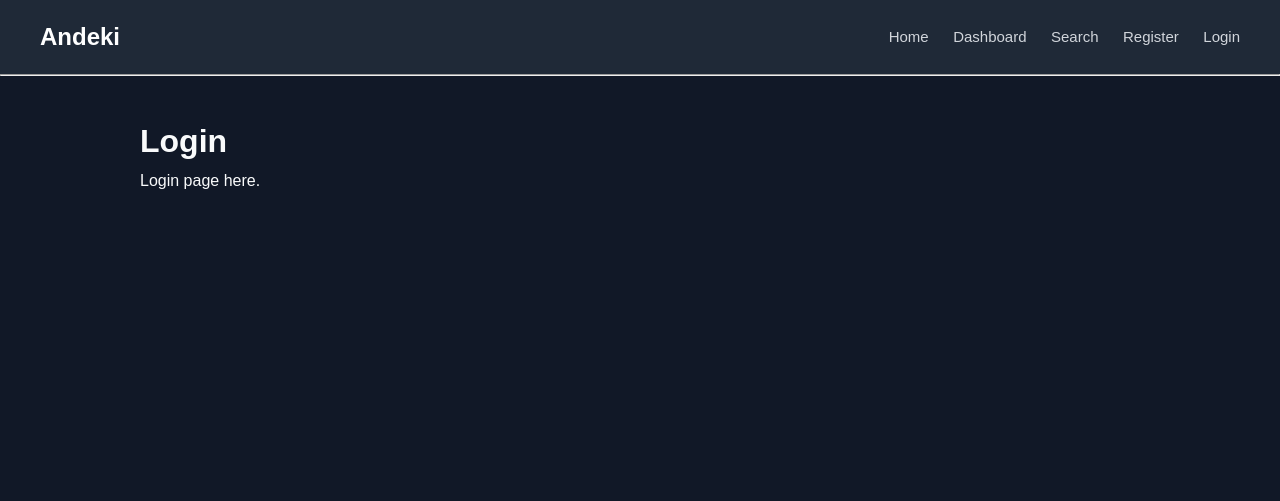
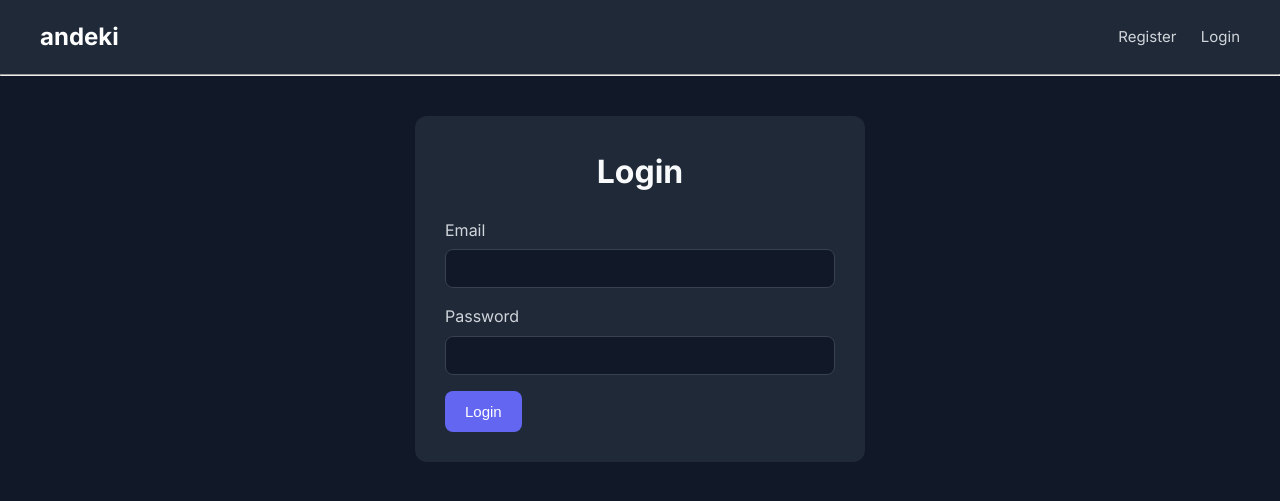
Before and after one commit to shrubfn/andeki, a Flask app: page /login in a window 1280 px wide. Shown: the top 501 px of the page. Run offline with Flask 3, Linux system fonts and the light colour scheme.

Commit message:
added login, register and sessions

```diff
--- a/app.py
+++ b/app.py
@@ -1,6 +1,7 @@
-from flask import Flask, render_template, request, redirect, url_for, flash
+from flask import Flask, render_template, request, redirect, url_for, flash, session
 from extensions import db
-from werkzeug.security import generate_password_hash
+from werkzeug.security import generate_password_hash, check_password_hash
+from authservice import create_user, authenticate_user
 
 
 app = Flask(__name__)
@@ -27,7 +28,13 @@ def index():
 
 @app.route("/dashboard")
 def dashboard():
-    return render_template("dashboard.html")
+    if "user_id" not in session:
+        flash("Please log in to view your dashboard.", "error")
+        return redirect(url_for("login"))
+
+    user = db.session.get(User, session["user_id"])
+
+    return render_template("dashboard.html", user=user)
 
 
 
@@ -39,44 +46,68 @@ def search():
 
 @app.route("/register", methods=["GET", "POST"])
 def register():
-    if request.method == "POST":
-        username = request.form.get("username")
-        email = request.form.get("email")
-        password = request.form.get("password")
+    if "user_id" in session:
+        flash("You are already logged in.", "error")
+        return redirect(url_for("dashboard"))
+    else:
+        if request.method == "POST":
+            username = request.form.get("username")
+            email = request.form.get("email")
+            password = request.form.get("password")
 
-        #check 4 existing users or email
-        existing_user = User.query.filter(
-            (User.username == username) | (User.email == email)
-        ).first()
+            #use register function
+            success, message = create_user(username, email, password)
 
-        if existing_user:
-            flash("Username or email already exists.")
-            return redirect(url_for("register"))
+            #flash class for css
+            flash(message, "success" if success else "error")
 
-        #hash
-        hashed_password = generate_password_hash(password)
+            if success:
+                return redirect(url_for("login"))
 
-        # create new user obj
-        new_user = User(
-            username=username,
-            email=email,
-            password_hash=hashed_password
-        )
+            return render_template(
+                "register.html",
+                username=username,
+                email=email
+            )
 
-        #add new user to database
-        db.session.add(new_user)
-        db.session.commit()
+        return render_template("register.html")
 
-        flash("Account created successfully. You can now log in.")
-        return redirect(url_for("index"))
 
-    return render_template("register.html")
+@app.route("/login", methods=["GET", "POST"])
+def login():
+    if "user_id" in session:
+        flash("You are already logged in.", "error")
+        return redirect(url_for("dashboard"))
+    else:
+        if request.method == "POST":
+            email = request.form.get("email")
+            password = request.form.get("password")
+
+            #use auth function
+            success, message, user = authenticate_user(email, password)
+
+            flash(message, "success" if success else "error")
+
+            if success:
+                session["user_id"] = user.id
+                session["username"] = user.username
+                return redirect(url_for("dashboard"))
+
+            return render_template("login.html", email=email)
+
+        return render_template("login.html")
+
+
+#logout route
+@app.route("/logout", methods=["POST"])
+def logout():
+    session.clear()
+    flash("You have been logged out.", "success")
+    return redirect(url_for("index"))
 
 
 
-@app.route("/login")
-def login():
-    return render_template("login.html")
+
 
 #run website only if app is run
 if __name__ == "__main__":
--- a/static/css/styles.css
+++ b/static/css/styles.css
@@ -1,3 +1,6 @@
+@import url('https://fonts.googleapis.com/css2?family=Inter:wght@400;500;700&display=swap');
+
+
 /* General page setup */
 * {
     margin: 0;
@@ -6,7 +9,7 @@
 }
 
 body {
-    font-family: Arial, sans-serif;
+    font-family: 'Inter', sans-serif;
     background-color: #111827;
     color: #f9fafb;
     line-height: 1.6;
@@ -39,6 +42,12 @@ body {
     color: #ffffff;
 }
 
+.nav-user {
+    color: #a5b4fc;
+    margin-left: 20px;
+    font-size: 14px;
+}
+
 /* Main content area */
 .container {
     width: 90%;
@@ -48,11 +57,18 @@ body {
 
 /* Flash messages */
 .flash-box {
-    background-color: #065f46;
     color: #ffffff;
     padding: 12px 16px;
     border-radius: 8px;
     margin-bottom: 20px;
+}
+
+.flash-success {
+    background-color: #065f46;
+}
+
+.flash-error {
+    background-color: #991b1b;
 }
 
 /* Homepage */
@@ -135,3 +151,21 @@ body {
     border-radius: 12px;
     margin-bottom: 20px;
 }
+
+/* Logout button */
+.logout-form {
+    display: inline;
+}
+
+.logout-button {
+    background: none;
+    border: none;
+    color: #d1d5db;
+    margin-left: 20px;
+    font-size: 15px;
+    cursor: pointer;
+}
+
+.logout-button:hover {
+    color: #ffffff;
+}
--- a/templates/base.html
+++ b/templates/base.html
@@ -9,15 +9,22 @@
 
     <nav class="navbar">
         <div class="nav-logo">
-            <a href="/">Andeki</a>
+            <a href="/">andeki</a>
         </div>
 
         <div class="nav-links">
-            <a href="/">Home</a>
-            <a href="/dashboard">Dashboard</a>
-            <a href="/search">Search</a>
-            <a href="/register">Register</a>
-            <a href="/login">Login</a>
+             {% if session.get("user_id") %}
+                <span class="nav-user">Logged in as {{ session.get("username") }}</span>
+                <a href="/dashboard">Dashboard</a>
+                <a href="/search">Search</a>
+
+                <form action="{{ url_for('logout') }}" method="POST" class="logout-form">
+                    <button type="submit" class="logout-button">Logout</button>
+                </form>
+            {% else %}
+                <a href="/register">Register</a>
+                <a href="/login">Login</a>
+            {% endif %}
         </div>
     </nav>
 
@@ -25,10 +32,10 @@
 
     <main class="container">
 
-        {% with messages = get_flashed_messages() %}
+        {% with messages = get_flashed_messages(with_categories=True) %}
             {% if messages %}
-                <div class="flash-box">
-                    {% for message in messages %}
+                {% for category, message in messages %}
+                    <div class="flash-box flash-{{ category }}">
                         <p>{{ message }}</p>
                     {% endfor %}
                 </div>
--- a/templates/login.html
+++ b/templates/login.html
@@ -1,6 +1,21 @@
 {% extends "base.html" %}
 
 {% block content %}
+    <div class="form-card">
     <h1>Login</h1>
-    <p>Login page here.</p>
+
+    <form method="POST">
+        <div class="form-group">
+            <label>Email</label>
+            <input type="email" name="email" value="{{ email or '' }}" required>
+        </div>
+
+        <div class="form-group">
+            <label>Password</label>
+            <input type="password" name="password" required>
+        </div>
+
+        <button type="submit" class="button">Login</button>
+    </form>
+</div>
 {% endblock %}
--- a/templates/register.html
+++ b/templates/register.html
@@ -6,12 +6,12 @@
     <form method="POST">
         <div class="form-group">
             <label>Username</label>
-            <input type="text" name="username" required>
+            <input type="text" name="username" value="{{ username or '' }}" required>
         </div>
 
         <div class="form-group">
             <label>Email</label>
-            <input type="email" name="email" required>
+            <input type="email" name="email" value="{{ email or '' }}" required>
         </div>
 
         <div class="form-group">
```
Also changed, not shown: authservice.py (added, +63 -0 lines), templates/index.html (+8 -0 lines).
